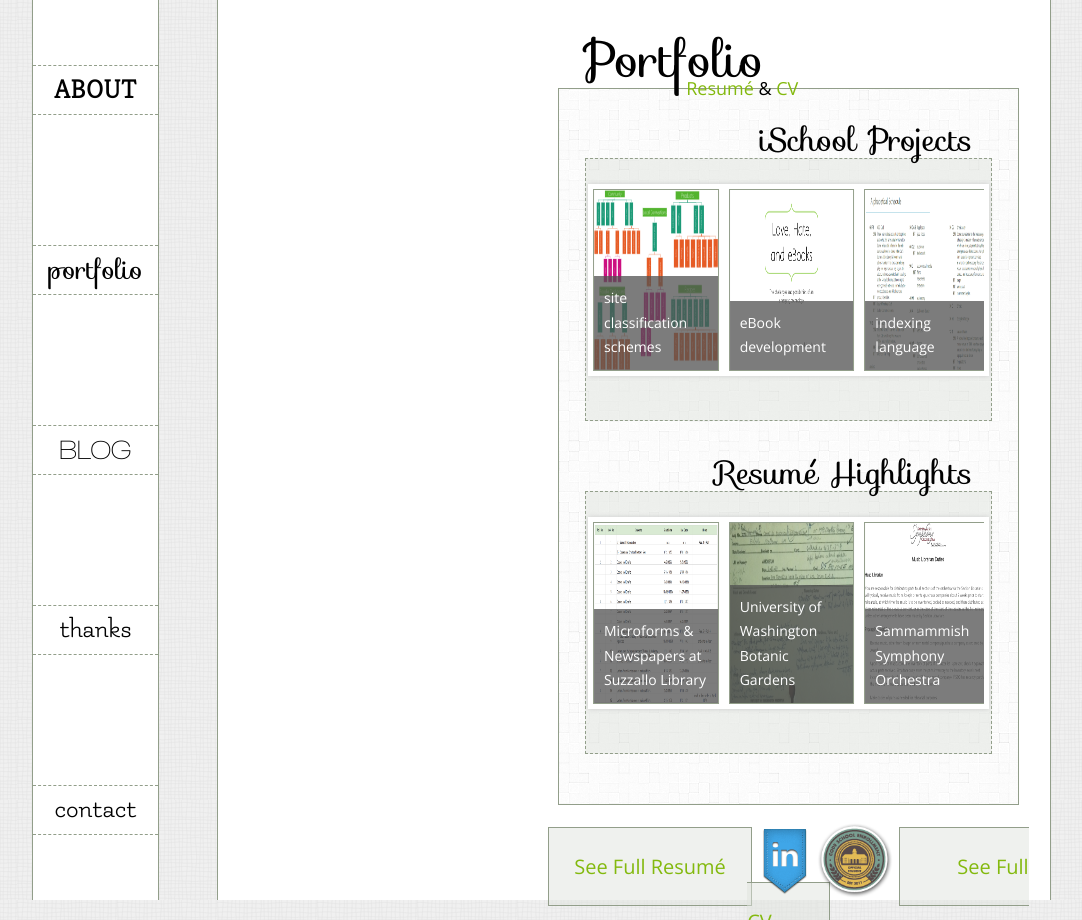
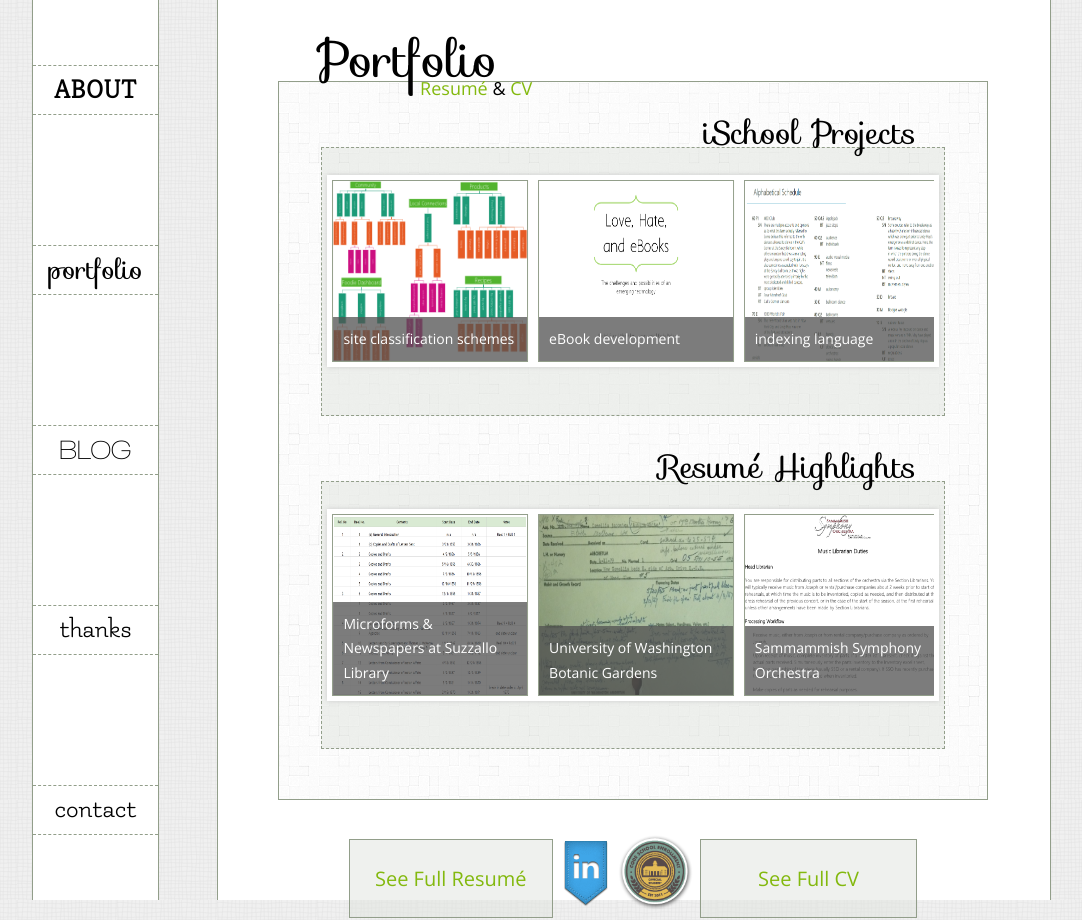
Before and after one commit to libridipitous/libridipitous.github.io, a Jekyll site: the page built from portfolio/index.html, in a window 1280 px wide. Shown: the whole page, without its empty margins (83-1165 px from the left). Built offline with Jekyll 4.4.1, drawn with Linux system fonts in a browser that asks for light colours; nearby versions of some CDN libraries.

Commit message:
re-doing layout nesting

```diff
--- a/_layouts/blog-post.html
+++ b/_layouts/blog-post.html
@@ -2,7 +2,7 @@
 layout: default
 ---
 
-<div class='content'>
+<div class='content'></div>
 <div class='frame'>
   <h2 id="blogPostTitle">{{ page.title }}</h2>
   <div class='innerFrame'>
@@ -12,4 +12,3 @@ layout: default
     </div>
   </div>
 </div>
-</div>
--- a/_layouts/portfolio-post.html
+++ b/_layouts/portfolio-post.html
@@ -2,7 +2,8 @@
 layout: default
 ---
 
-<div class='content'>
+<div class='content'></div>
+
 <div class='frame'>
   <h1 id="highlightBanner">{{ page.title }}</h1>
   <div class='innerFrame'>
@@ -12,4 +13,3 @@ layout: default
   </div>
   {% include portfolio-links.html %}
 </div>
-</div>
--- a/blog.html
+++ b/blog.html
@@ -4,7 +4,7 @@ title: "Blog: Fluff &amp; Nonsense"
 ---
 
 {% assign numPosts = 3 %}
-<div class='content'>
+<div class='content'></div>
 <div class='frame'>
   <h1 id="blogBanner">Fluff &amp; Nonsense</h1>
   <div class='innerFrame'>
@@ -39,4 +39,3 @@ title: "Blog: Fluff &amp; Nonsense"
     </div>
   </div>
 </div>
-</div>
--- a/portfolio/index.html
+++ b/portfolio/index.html
@@ -5,7 +5,8 @@ title: Portfolio
 <!-- bxSlider CSS file -->
 <link href="/css/jquery.bxslider.css" rel="stylesheet" />
 
-<div class='content'>
+<div class='content'></div>
+
 <div class='frame'>
   <h1 id="portfolioBanner">Portfolio
     <span id="breadcrumbs">
@@ -32,7 +33,7 @@ title: Portfolio
   </div>
   {% include portfolio-links.html %}
 </div>
-</div>
+
 
 <!-- jQuery library (served from Google) -->
 <script src="//ajax.googleapis.com/ajax/libs/jquery/1.8.2/jquery.min.js"></script>
```
Lines whose indentation alone changed are shown as unchanged.
